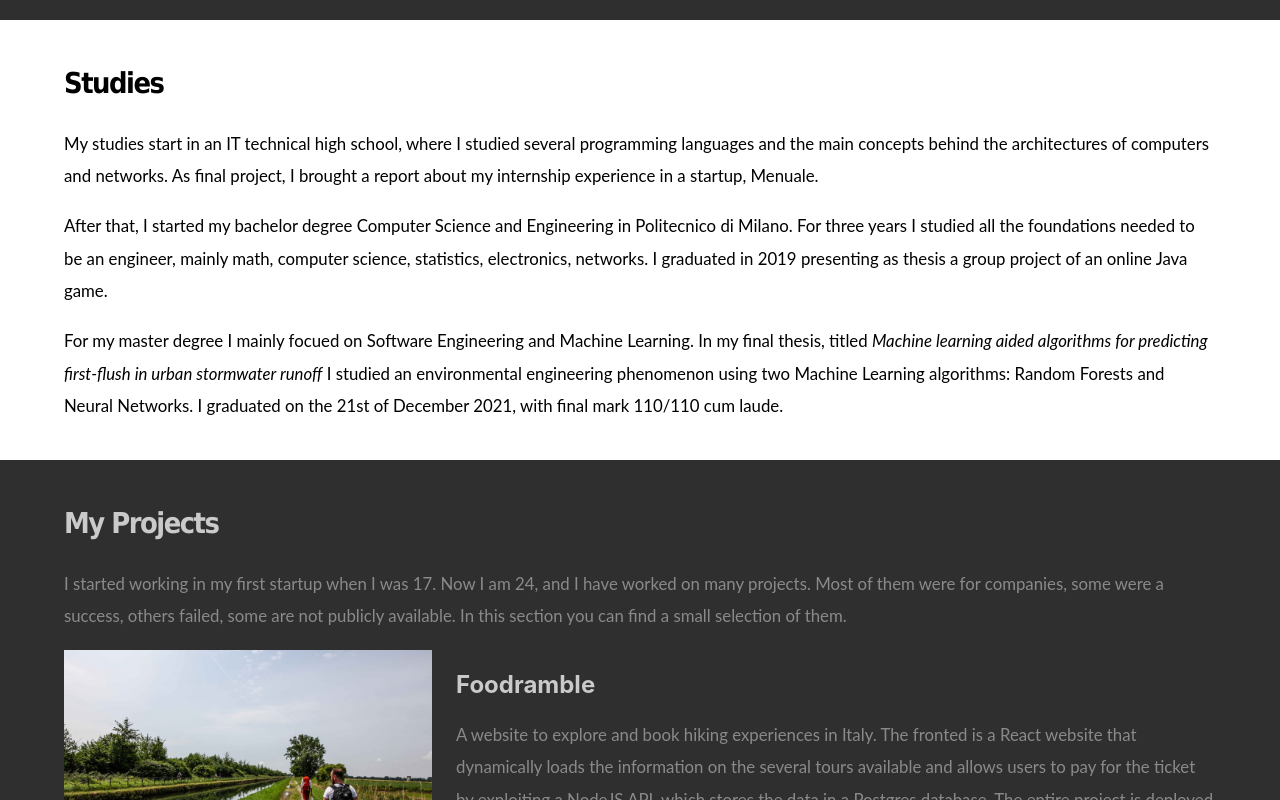
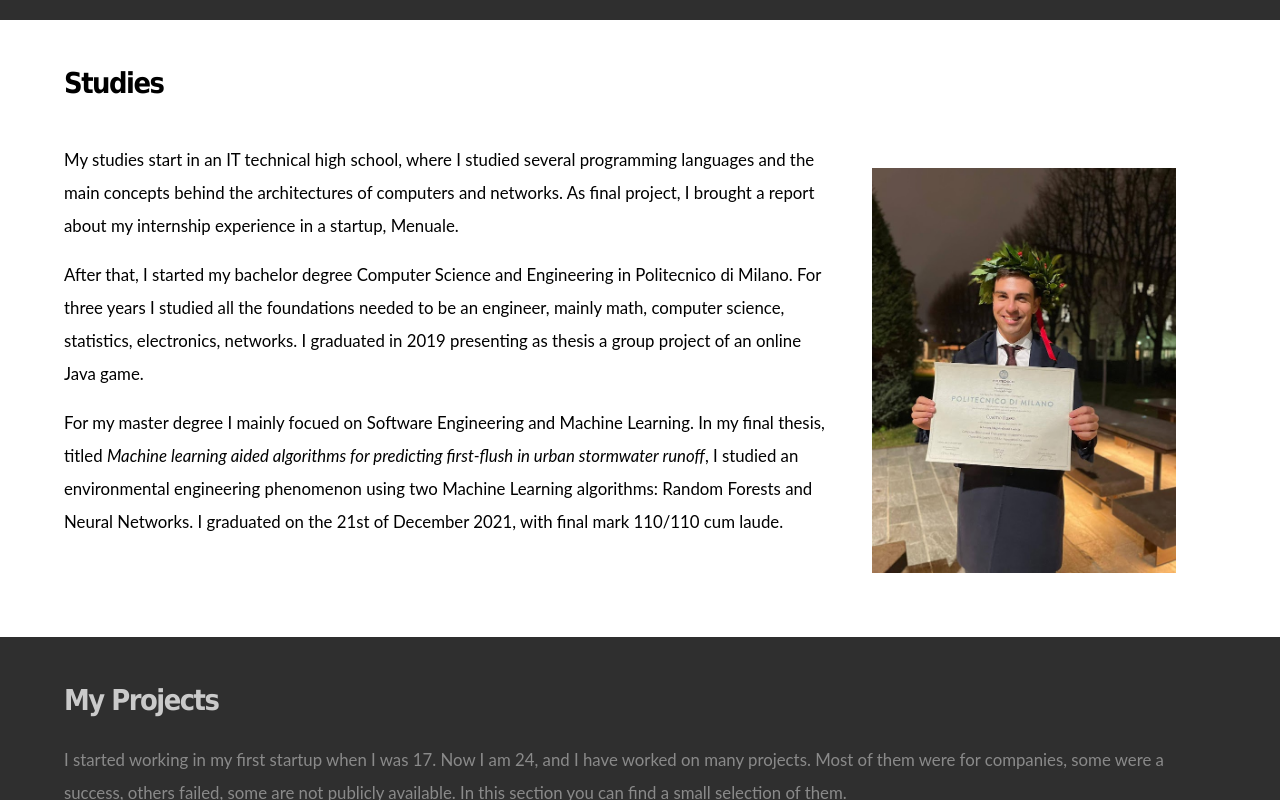
Before and after one commit to CosimoRusso/portfolio, a React (Create React App) app: page / in a window 1280 px wide. Shown: the part 780-1580 px from the top of the page. Built offline with nearby package versions, Linux system fonts and the light colour scheme.

Commit message:
Update CV and add studies section

```diff
--- a/src/css/style.scss
+++ b/src/css/style.scss
@@ -14,6 +14,10 @@ p{
   line-height: 1.95em;
   font-weight: 400;
   font-family: Lato,Helvetica,Arial,sans-serif;
+}
+
+img{
+  max-width: 100%;
 }
 
 header {
--- a/src/sections/Studies.js
+++ b/src/sections/Studies.js
@@ -1,12 +1,21 @@
-import {Container} from "@mui/material";
+import {Container, Grid} from "@mui/material";
 
 function Studies(){
     return (<div>
         <Container>
             <h1>Studies</h1>
-            <p>My studies start in an IT technical high school, where I studied several programming languages and the main concepts behind the architectures of computers and networks. As final project, I brought a report about my internship experience in a startup, Menuale.</p>
-            <p>After that, I started my bachelor degree Computer Science and Engineering in Politecnico di Milano. For three years I studied all the foundations needed to be an engineer, mainly math, computer science, statistics, electronics, networks. I graduated in 2019 presenting as thesis a group project of an online Java game.</p>
-            <p>For my master degree I mainly focued on Software Engineering and Machine Learning. In my final thesis, titled <i>Machine learning aided algorithms for predicting first-flush in urban stormwater runoff</i> I studied an environmental engineering phenomenon using two Machine Learning algorithms: Random Forests and Neural Networks. I graduated on the 21st of December 2021, with final mark 110/110 cum laude.</p>
+            <Grid container>
+                <Grid item xs={12} md={8}>
+                    <p>My studies start in an IT technical high school, where I studied several programming languages and the main concepts behind the architectures of computers and networks. As final project, I brought a report about my internship experience in a startup, Menuale.</p>
+                    <p>After that, I started my bachelor degree Computer Science and Engineering in Politecnico di Milano. For three years I studied all the foundations needed to be an engineer, mainly math, computer science, statistics, electronics, networks. I graduated in 2019 presenting as thesis a group project of an online Java game.</p>
+                    <p>For my master degree I mainly focued on Software Engineering and Machine Learning. In my final thesis, titled <i>Machine learning aided algorithms for predicting first-flush in urban stormwater runoff</i>, I studied an environmental engineering phenomenon using two Machine Learning algorithms: Random Forests and Neural Networks. I graduated on the 21st of December 2021, with final mark 110/110 cum laude.</p>
+                </Grid>
+                <Grid item xs={12} md={4}>
+                    <div style={{padding: '40px'}}><img alt={'Graduation day'} src={'/images/graduation.jpg'} /></div>
+
+                </Grid>
+            </Grid>
+
         </Container>
     </div>)
 }
```
Also changed, not shown: public/images/graduation.jpg (added).
